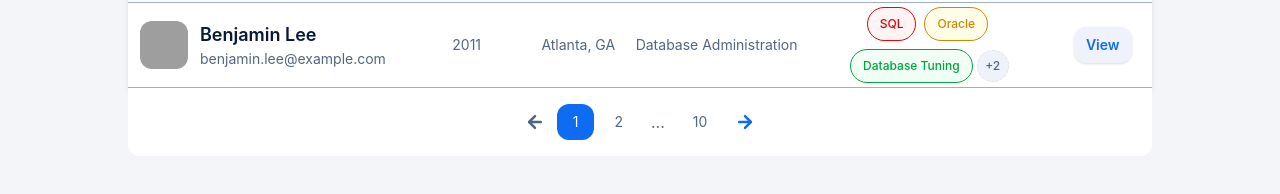
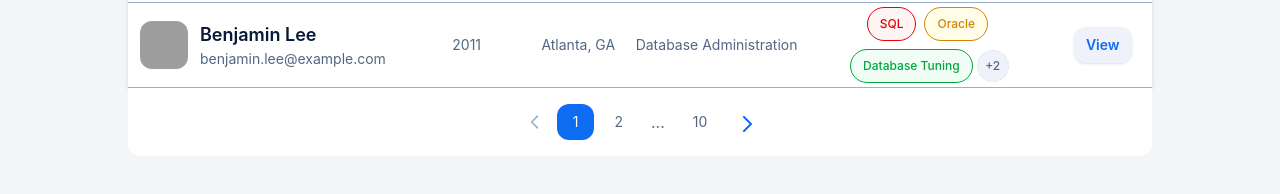
Before and after one commit to fofajardo/cmsc128-ics-astra, a Next.js app: page /admin/alumni/search in a window 1280 px wide. Shown: the part 1214-1408 px from the top of the page. Built offline with nearby package versions, Linux system fonts and the light colour scheme; grey boxes are pictures that could not be loaded.

Commit message:
styling: made disable pagination arrows lighter

```diff
--- a/app/admin/dashboard/components/UpcomingEvents.js
+++ b/app/admin/dashboard/components/UpcomingEvents.js
@@ -100,7 +100,7 @@ function Pagination({ currentPage, totalPages, onPageChange }) {
         <button
           onClick={() => onPageChange(currentPage - 1)}
           disabled={currentPage === 1}
-          className={`p-2 rounded-lg ${currentPage === 1 ? 'text-astradarkgray cursor-not-allowed' : 'text-astraprimary hover:bg-astratintedwhite'}`}
+          className={`p-2 rounded-lg ${currentPage === 1 ? 'text-astralightgray cursor-not-allowed' : 'text-astraprimary hover:bg-astratintedwhite'}`}
         >
           <svg className="w-5 h-5 stroke-3" fill="none" stroke="currentColor" viewBox="0 0 24 24">
             <path strokeLinecap="round" strokeLinejoin="round" strokeWidth="2" d="M15 19l-7-7 7-7" />
@@ -110,7 +110,7 @@ function Pagination({ currentPage, totalPages, onPageChange }) {
         <button
           onClick={() => onPageChange(currentPage + 1)}
           disabled={currentPage === totalPages}
-          className={`p-2 rounded-lg ${currentPage === totalPages ? 'text-astradarkgray cursor-not-allowed' : 'text-astraprimary hover:bg-astratintedwhite'}`}
+          className={`p-2 rounded-lg ${currentPage === totalPages ? 'text-astralightgray cursor-not-allowed' : 'text-astraprimary hover:bg-astratintedwhite'}`}
         >
           <svg className="w-5 h-5 stroke-3" fill="none" stroke="currentColor" viewBox="0 24 24">
             <path strokeLinecap="round" strokeLinejoin="round" strokeWidth="2" d="M9 5l7 7-7 7" />
--- a/app/components/TableBuilder.js
+++ b/app/components/TableBuilder.js
@@ -217,11 +217,13 @@ export function PageTool({ pagination, setPagination }) {
                 disabled={currPage === 1}
                 className={`p-2 rounded-lg ${
                     currPage === 1
-                        ? 'text-astradarkgray cursor-not-allowed'
+                        ? 'text-astralightgray cursor-not-allowed'
                         : 'text-astraprimary hover:bg-astratintedwhite'
                 }`}
             >
-                <ArrowLeft className="w-5 h-5 stroke-3" />
+                <svg className="w-5 h-5 stroke-3" fill="none" stroke="currentColor" viewBox="0 0 24 24">
+                    <path strokeLinecap="round" strokeLinejoin="round" strokeWidth="2" d="M15 19l-7-7 7-7" />
+                </svg>
             </button>
 
             {getPageButtons()}
@@ -231,11 +233,13 @@ export function PageTool({ pagination, setPagination }) {
                 disabled={currPage === lastPage}
                 className={`p-2 rounded-lg ${
                     currPage === lastPage
-                        ? 'text-astradarkgray cursor-not-allowed'
+                        ? 'text-astralightgray cursor-not-allowed'
                         : 'text-astraprimary hover:bg-astratintedwhite'
                 }`}
             >
-                <ArrowRight className="w-5 h-5 stroke-3" />
+                <svg className="w-5 h-5 stroke-3" fill="none" stroke="currentColor" viewBox="0 24 24">
+                    <path strokeLinecap="round" strokeLinejoin="round" strokeWidth="2" d="M9 5l7 7-7 7" />
+                </svg>
             </button>
         </div>
     );
```
